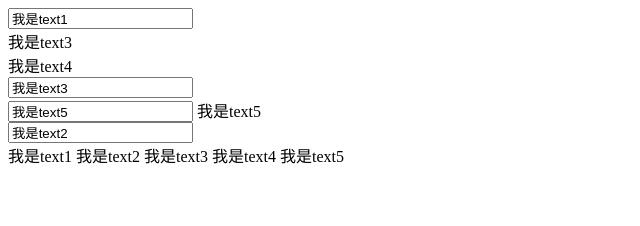
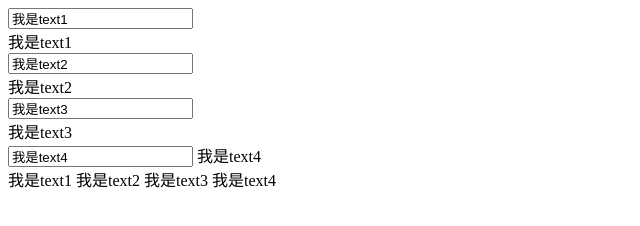
Before and after one commit to wuzhipengPure/MyVue, a plain HTML site: page MyVue2.0(加强版，可嵌套，可写多个{{}})/index.html in a window 1280 px wide. Shown: the whole page, without its empty margins (0-640 px from the left). Drawn offline with Linux system fonts and the light colour scheme.

Commit message:
增加了注释

```diff
--- a/MyVue2.0(加强版，可嵌套，可写多个{{}})/compile.js
+++ b/MyVue2.0(加强版，可嵌套，可写多个{{}})/compile.js
@@ -1,10 +1,10 @@
-function nodeToFragment(app,vue) {
+function nodeToCompile(app,vue) {
     var fetchDOM = document.createDocumentFragment();
     var child;
     while ( child = app.firstChild ) {
         compile( child,vue );
         // 递归调用
-        var finalele = nodeToFragment(child,vue);
+        var finalele = nodeToCompile(child,vue);
         if( child.nodeType === 1 ) {
             child.appendChild(finalele);
         };
--- a/MyVue2.0(加强版，可嵌套，可写多个{{}})/index.html
+++ b/MyVue2.0(加强版，可嵌套，可写多个{{}})/index.html
@@ -7,19 +7,20 @@
 <body>
 <div id="app">
     <input type="text" v-model="text1" style="display: block">
+    {{ text1 }}
     <div>
-        {{ text3 }}
+        <input type="text" v-model="text2" style="display: block">
+        {{ text2 }}
         <div>
-            {{ text4 }}
+            <input type="text" v-model="text3" style="display: block">
+            {{ text3 }}
             <div>
-                <input type="text" v-model="text3">
-                <div><input type="text" v-model="text5"> {{ text5 }}</div>
+                <input type="text" v-model="text4">
+                {{ text4 }}
             </div>
         </div>
     </div>
-    <input type="text" v-model="text2" style="display: block">
-    {{ text1 }} {{ text2 }} {{ text3 }} {{ text4 }} {{ text5 }}
-
+    {{ text1 }} {{ text2 }} {{ text3 }} {{ text4 }}
 </div>
 <!--调度中心-->
 <script src="center.js"></script>
@@ -46,7 +47,7 @@
         this.data = options.data;
         addGetSet(this.data);
         //Dom遍历
-        var finalele = nodeToFragment( document.getElementById( this.el ),this );
+        var finalele = nodeToCompile( document.getElementById( this.el ),this );
         document.getElementById(this.el).appendChild(finalele);
     }
 
--- a/Vue的双向绑定(原理实现)/addGetSet.js
+++ b/Vue的双向绑定(原理实现)/addGetSet.js
@@ -26,7 +26,7 @@ function addGetSet(obj) {
                 console.log('数据更新啦 ', value, '=>', newVal);
                 value = newVal;
                 console.log(center.renders);
-                // 调度中心通知所有订阅者
+                // 数据更新了，调度中心通知所有订阅者
                 center.notify();
             }
         });
```
Also changed, not shown: Vue的双向绑定(原理实现)/compile.js (+5 -2 lines), Vue的双向绑定(原理实现)/index.html (+1 -4 lines).
